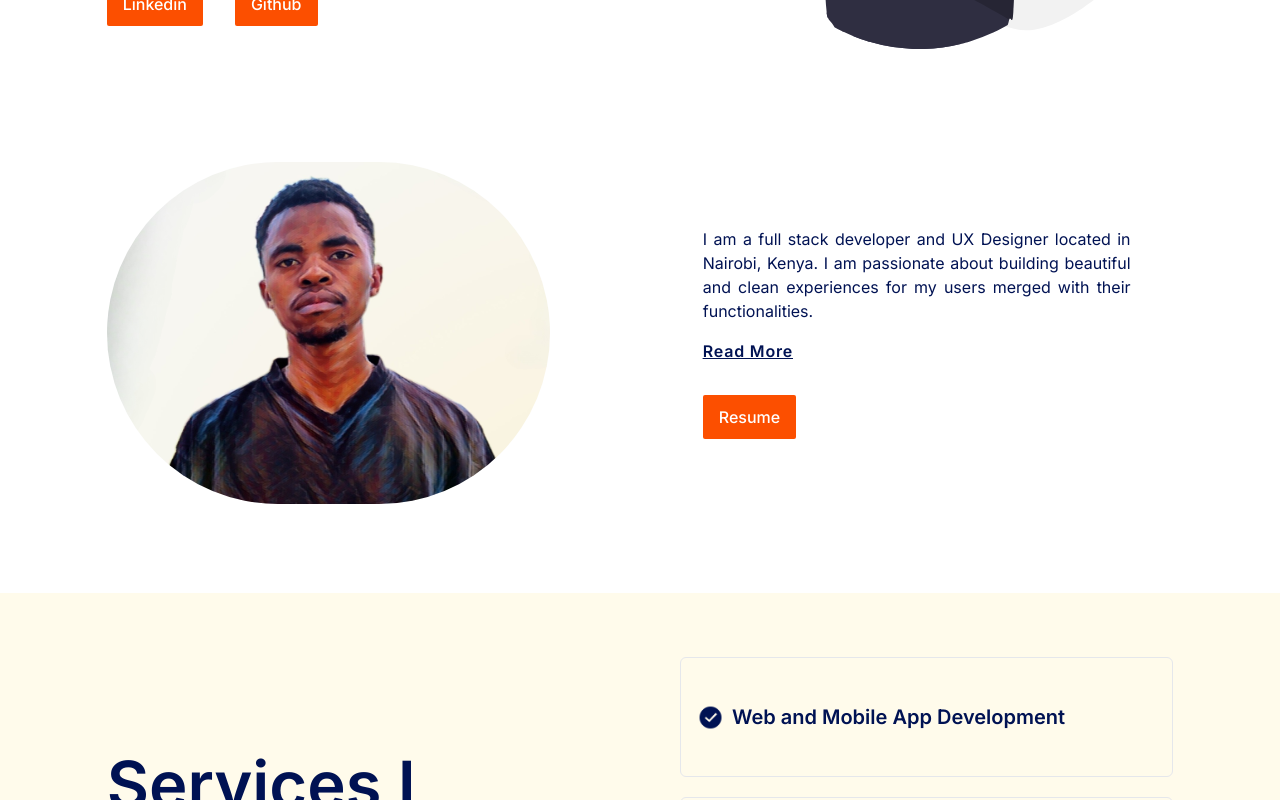
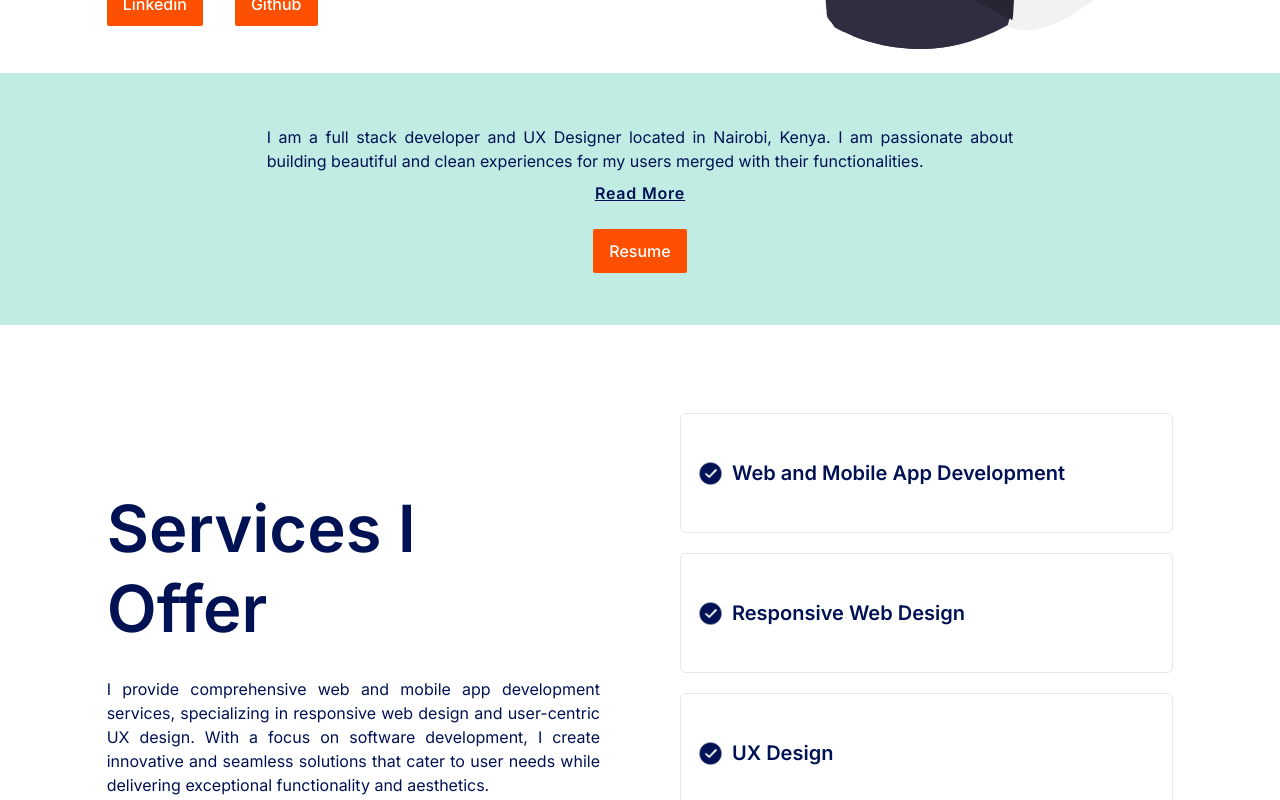
Before and after one commit to MusiliC/Portfolio-v3, a Next.js app: page / in a window 1280 px wide. Shown: the part 440-1240 px from the top of the page. Built offline with nearby package versions, Linux system fonts and the light colour scheme.

Commit message:
home page

```diff
--- a/components/home/Me.jsx
+++ b/components/home/Me.jsx
@@ -1,24 +1,17 @@
 import styles from "@/style";
 import React from "react";
 import Button from "../shared/Button";
-import Image from "next/image";
-import musili from "public/try.png";
 import Link from "next/link";
 
 const Me = () => {
   return (
-    <section className="w-5/6 mx-auto min-h-[50vh] lg:min-h-[65vh] flex items-center py-10">
+    <section className=" flex justify-center items-center bg-primary-500 py-7">
       <div
-        className={`flex lg:flex-row  flex-col-reverse lg:items-center gap-16 lg:gap-10 ${styles.paddingY}`}
+        className={` gap-16 lg:gap-10 ${styles.paddingY}`}
       >
-        {/* image */}
-        <div className="flex-1 md:px-16 lg:px-0 mx-auto ">
-          <Image src={musili} className="rounded-full" alt="musili" />
-        </div>
 
-        {/* about */}
-        <div className="flex-1 ">
-          <div className="md:px-16 mx-auto lg:px-0 lg:w-5/6 flex gap-4 flex-col">
+        <div className="w-5/6 lg:w-[70%] mx-auto">
+          <div className="md:px-16 mx-auto lg:px-0 lg:w-5/6 flex gap-2  lg:items-center flex-col">
             {/* text */}
             <div>
               <p className={`${styles.paragraph} text-justify`}>
--- a/components/home/Service.jsx
+++ b/components/home/Service.jsx
@@ -7,10 +7,8 @@ import Image from "next/image";
 
 const Service = () => {
   return (
-    <section
-      className={`${styles.paddingY} min-h-[50vh] lg:min-h-[80vh] bg-secondary-500`}
-    >
-      <div className="w-5/6 mx-auto md:px-16 lg:px-0 py-10 flex lg:items-center flex-col lg:flex-row gap-10 lg:gap-20 ">
+    <section className={`${styles.paddingY} min-h-[50vh] lg:min-h-[80vh] `}>
+      <div className="w-5/6 mx-auto md:px-16 lg:px-0 py-10 lg:py-16 flex lg:items-center flex-col lg:flex-row gap-10 lg:gap-20 ">
         {/* section one */}
         <div className="flex-1 flex flex-col gap-7 lg:w-5/6">
           <h1 className=" font-semibold font-poppins md:text-[65px] text-[35px] md:leading-[80px] leading-[52px]">
@@ -19,10 +17,11 @@ const Service = () => {
 
           {/*  */}
           <p className={`${styles.paragraph} text-justify`}>
-            Lorem ipsum dolor sit amet consectetur adipisicing elit. Ex quis
-            doloribus et perferendis iure laboriosam, incidunt sint distinctio
-            totam tempora mollitia, dignissimos iste voluptatem quisquam?
-            Provident unde quis tempora reprehenderit.
+            I provide comprehensive web and mobile app development services,
+            specializing in responsive web design and user-centric UX design.
+            With a focus on software development, I create innovative and
+            seamless solutions that cater to user needs while delivering
+            exceptional functionality and aesthetics.
           </p>
 
           {/* projects */}
```
